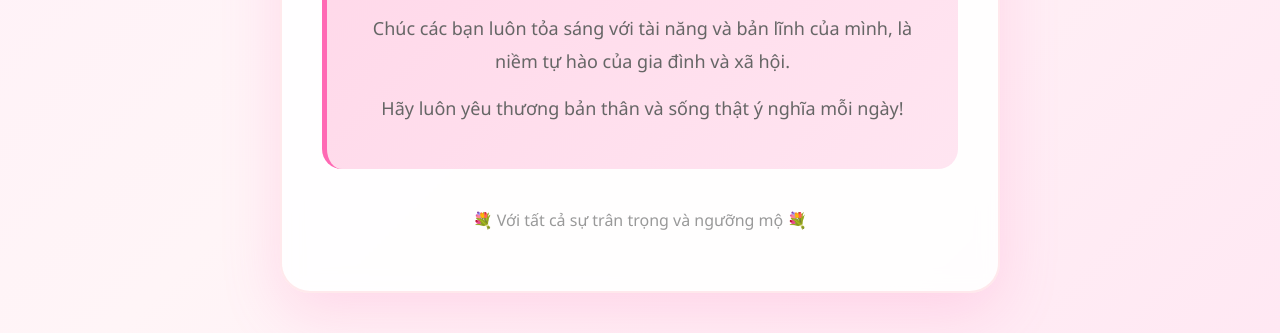
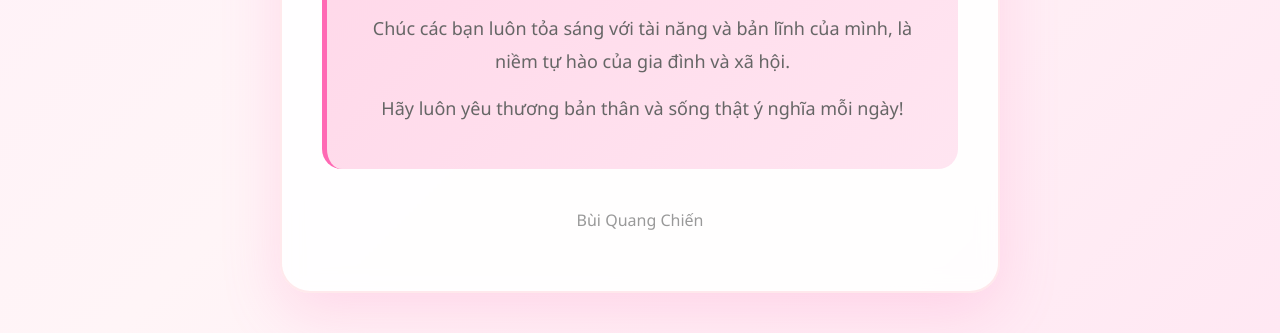
Before and after one commit to Bravee9/chuc-mung-20-10, a plain HTML site: page index.html in a window 1280 px wide. Shown: the part 720-1053 px from the top of the page. Drawn offline with Linux system fonts and the light colour scheme.

Commit message:
Update index.html

```diff
--- a/index.html
+++ b/index.html
@@ -198,7 +198,7 @@
             </div>
 
             <div class="footer">
-                💐 Với tất cả sự trân trọng và ngưỡng mộ 💐
+                Bùi Quang Chiến
             </div>
         </div>
     </div>
```
